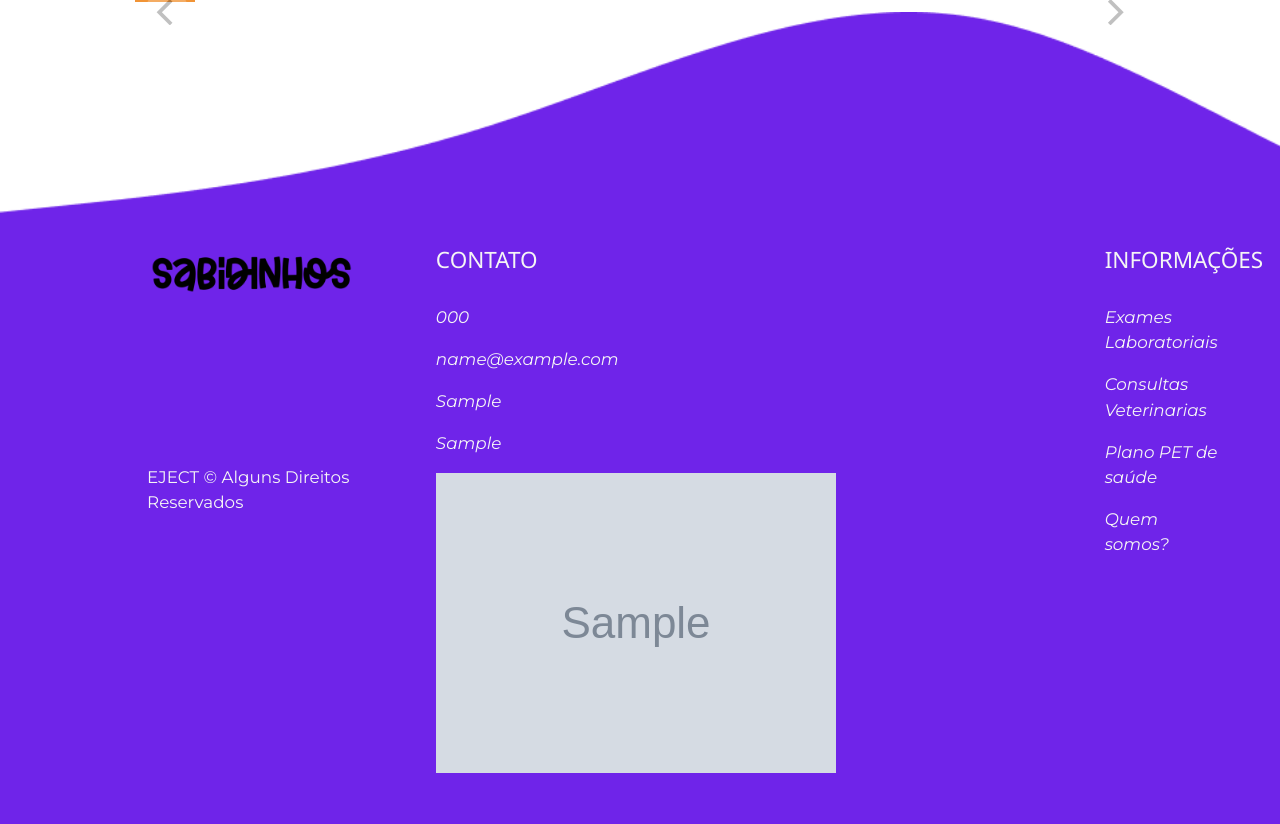
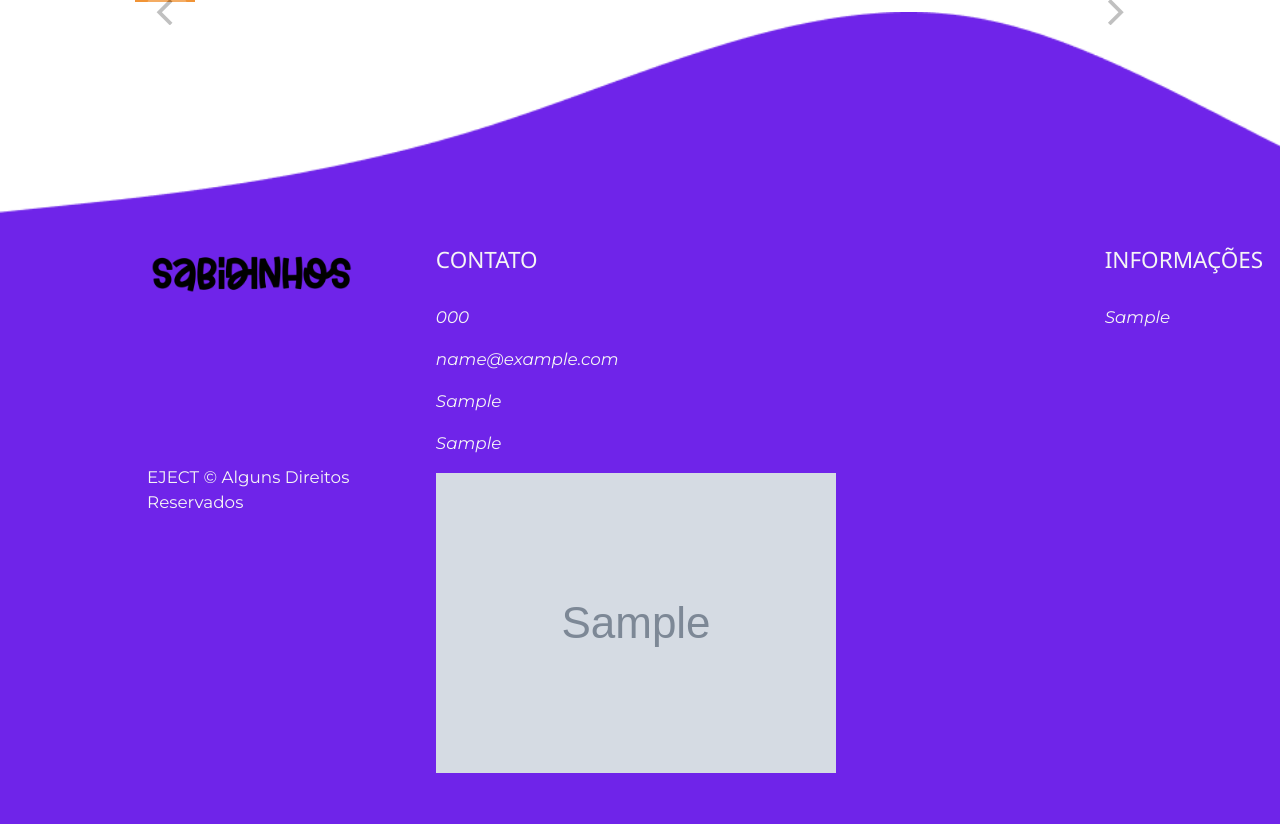
Before and after one commit to iflipe/Backend-ProSEmpre, a Django app: page /videos in a window 1280 px wide. Shown: the part 1220-2044 px from the top of the page. Run offline with Django 5.2, Linux system fonts and the light colour scheme; tables that the repository leaves empty hold one stand-in row (values such as "Sample post"); grey boxes marked "Sample" are stand-in pictures; some libraries are stand-ins or nearby versions.

Commit message:
feat: adiciona dinamização e estilo de informações ao footer

```diff
--- a/apps/mainsite/admin.py
+++ b/apps/mainsite/admin.py
@@ -13,3 +13,4 @@ admin.site.register(Contato)
 admin.site.register(RedesSociais)
 admin.site.register(TextoSecao)
 admin.site.register(ImagemSecao)
+admin.site.register(Informacoes)
--- a/core/static/css/footer/footer.css
+++ b/core/static/css/footer/footer.css
@@ -37,6 +37,16 @@
   font-size: 1.12rem;
 }
 
+.footer-dados i a {
+  color: #f5f5f5;
+  text-decoration: none;
+}
+
+.footer-dados i a:hover {
+  color: #f5f5f5;
+  text-decoration: underline;
+}
+
 .footer-dados div {
   margin-bottom: 2em;
 }
--- a/core/templates/index.html
+++ b/core/templates/index.html
@@ -65,10 +65,9 @@
             <div>
                 <h2 class="footer-titulo">INFORMAÇÕES</h2>
                 <div class="footer-dados">
-                    <i>Exames Laboratoriais</i>
-                    <i>Consultas Veterinarias</i>
-                    <i>Plano PET de saúde</i>
-                    <i>Quem somos?</i>
+                    {% for info in informacoes %}
+                    <i><a href="{{info.link}}">{{info.campo}}</a></i>
+                    {% endfor %}
                 </div>
             </div>
 
```
